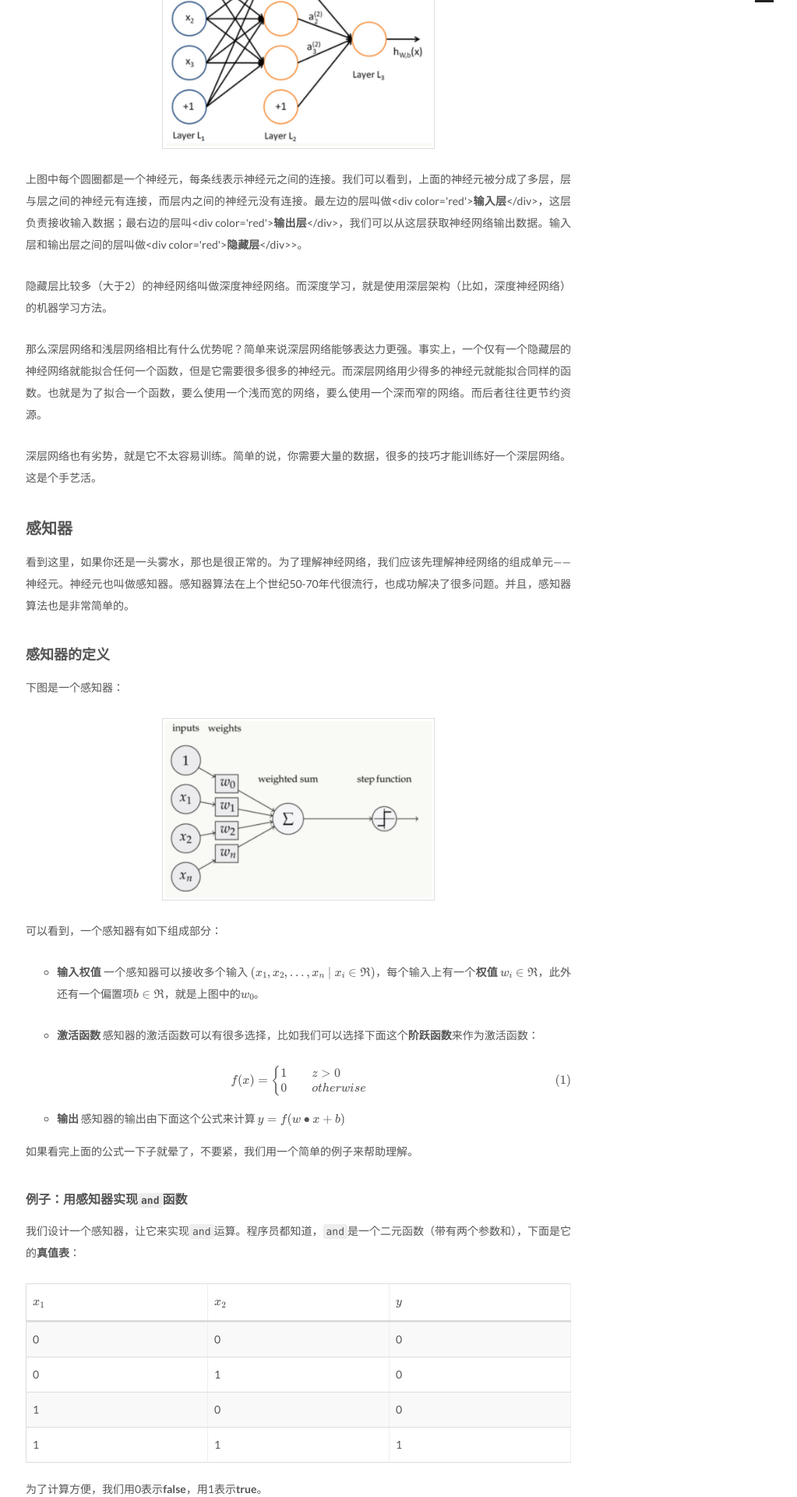
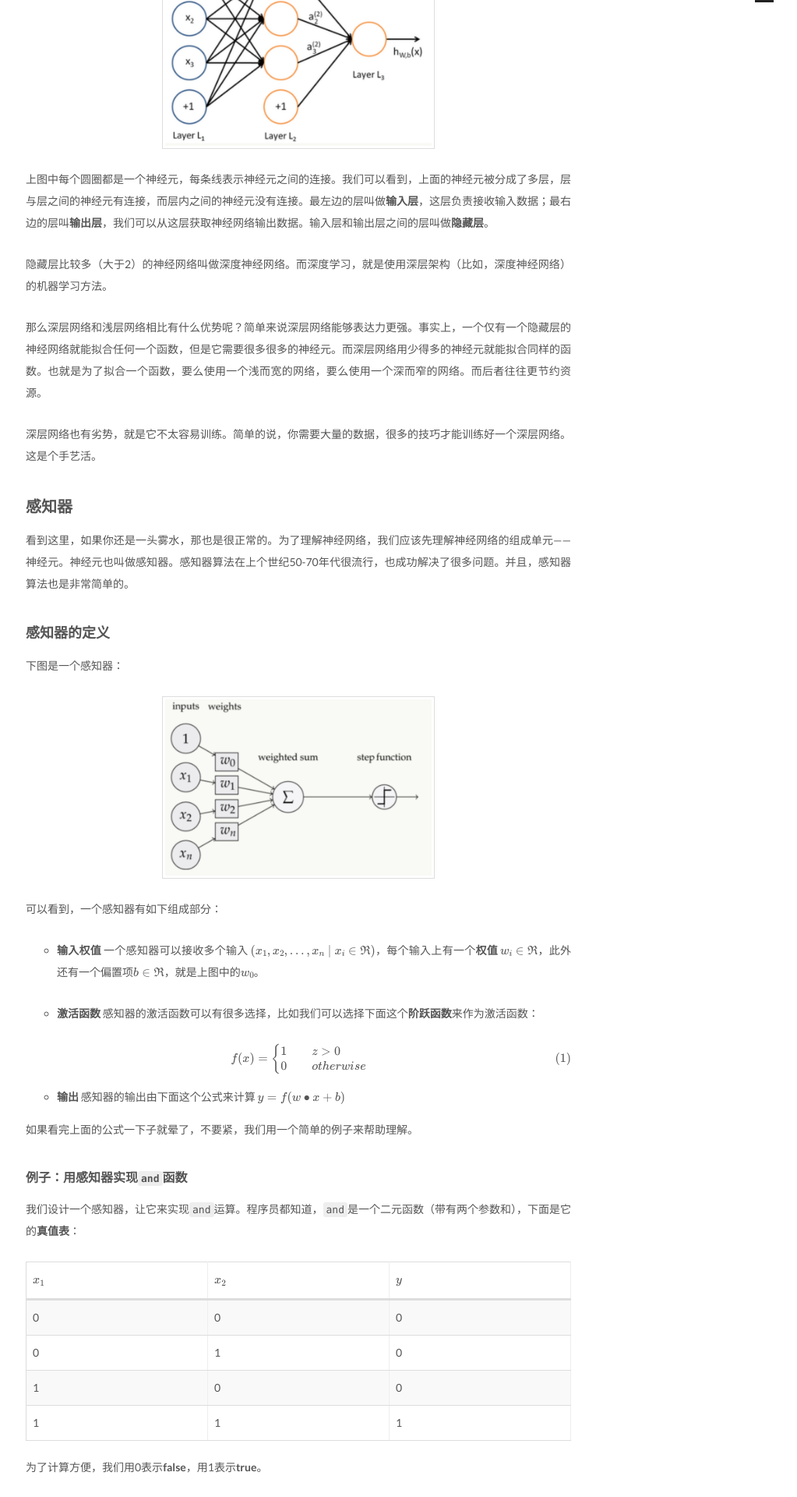
Before and after one commit to CircleZ3791117/CircleZ3791117.github.io, a Jekyll site: the page built from _posts/2018-2-7-Perceptron.md, in a window 1280 px wide. Shown: the part 852-2772 px from the top of the page at 78% size, without its empty margins (257-1280 px from the left). Built offline with Jekyll 4.4.1, drawn with Linux system fonts in a browser that asks for light colours; formulas are drawn with MathJax 3; comment, search, counter and statistics services are not loaded.

Commit message:
modify post

```diff
--- a/_posts/2018-2-7-Perceptron.md
+++ b/_posts/2018-2-7-Perceptron.md
@@ -17,7 +17,7 @@ excerpt: ""
 ![01](/assets/images/2018-2-7-Perceptron/02.png){:height="50%" width="50%"}
 
 
-上图中每个圆圈都是一个神经元，每条线表示神经元之间的连接。我们可以看到，上面的神经元被分成了多层，层与层之间的神经元有连接，而层内之间的神经元没有连接。最左边的层叫做<div color='red'>**输入层**</div>，这层负责接收输入数据；最右边的层叫<div color='red'>**输出层**</div>，我们可以从这层获取神经网络输出数据。输入层和输出层之间的层叫做<div color='red'>**隐藏层**</div>>。
+上图中每个圆圈都是一个神经元，每条线表示神经元之间的连接。我们可以看到，上面的神经元被分成了多层，层与层之间的神经元有连接，而层内之间的神经元没有连接。最左边的层叫做**输入层**，这层负责接收输入数据；最右边的层叫**输出层**，我们可以从这层获取神经网络输出数据。输入层和输出层之间的层叫做**隐藏层**。
 
 隐藏层比较多（大于2）的神经网络叫做深度神经网络。而深度学习，就是使用深层架构（比如，深度神经网络）的机器学习方法。
 
```
